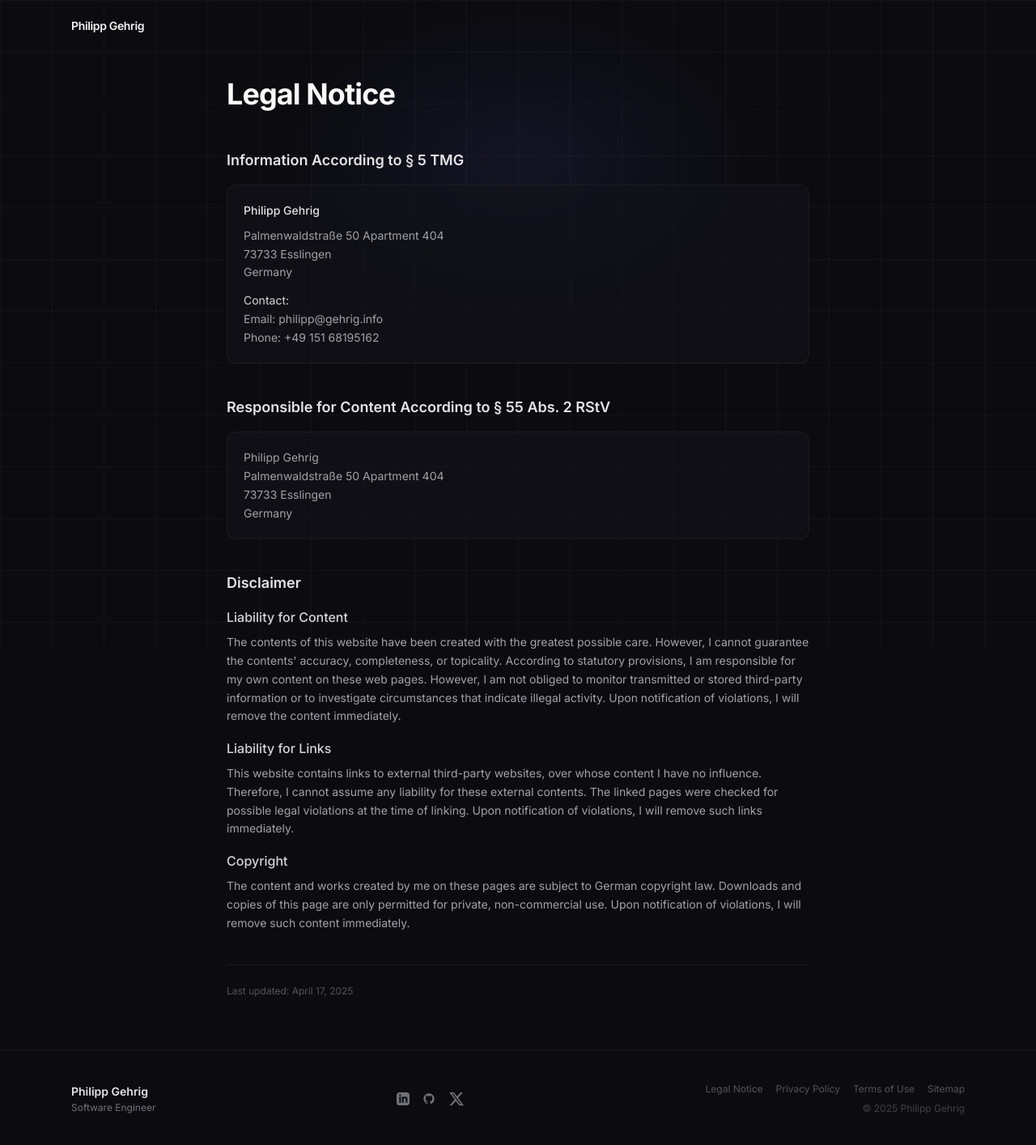
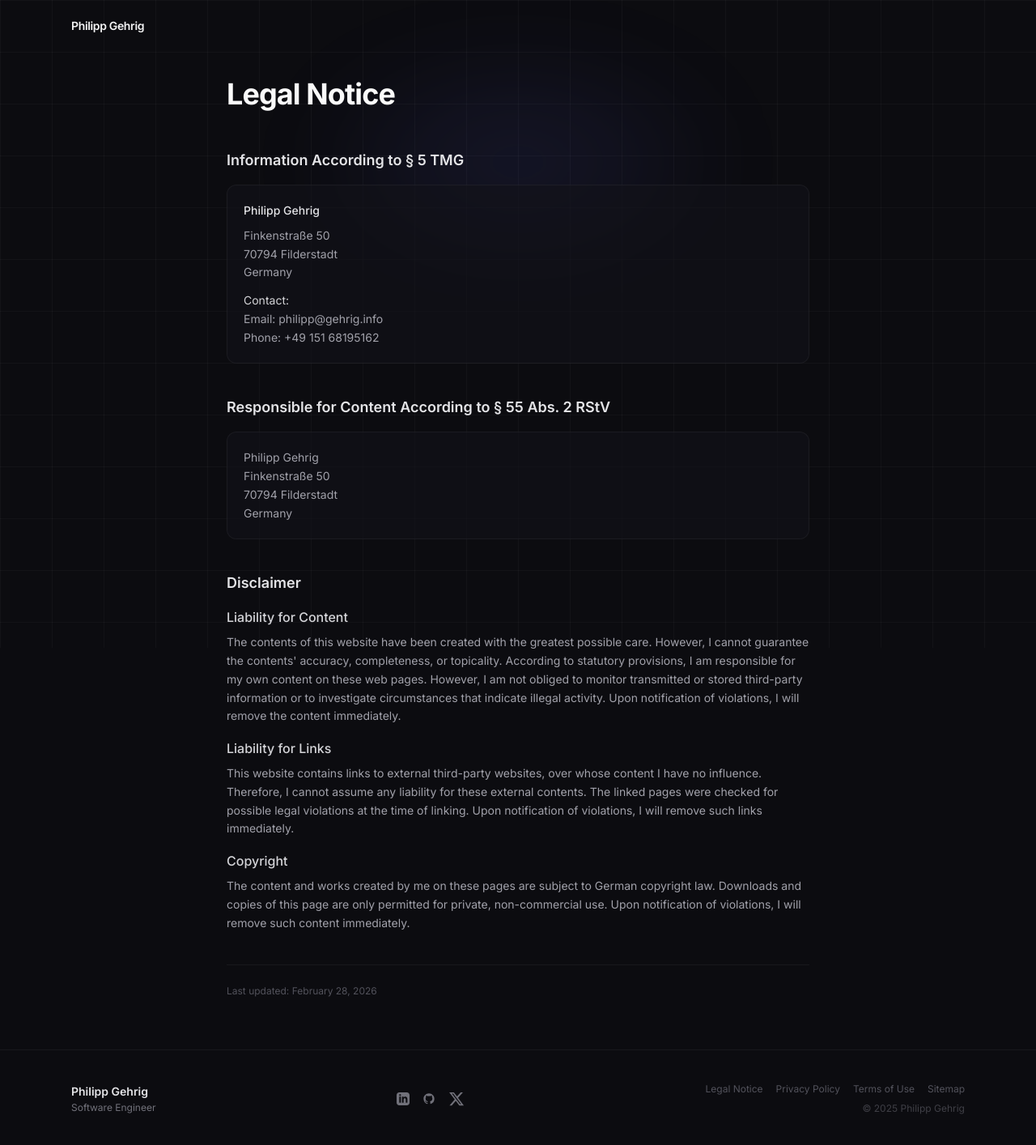
Before and after one commit to philippgehrig/cv, a Nuxt app: page /policies/legal-notice in a window 1280 px wide. Shown: the top 1414 px of the page at 81% size. Built offline with nearby package versions, Linux system fonts and the light colour scheme.

Commit message:
chore(legal): update adress

```diff
--- a/pages/policies/legal-notice.vue
+++ b/pages/policies/legal-notice.vue
@@ -8,7 +8,7 @@
           <h2 class="text-lg font-semibold text-zinc-200 mb-4">Information According to § 5 TMG</h2>
           <div class="rounded-xl border border-white/5 bg-dark-800/60 p-5">
             <p class="font-medium text-zinc-200 mb-2">Philipp Gehrig</p>
-            <p>Palmenwaldstraße 50 Apartment 404<br>73733 Esslingen<br>Germany</p>
+            <p>Finkenstraße 50<br>70794 Filderstadt<br>Germany</p>
             <p class="mt-3"><span class="text-zinc-300">Contact:</span><br>Email: philipp@gehrig.info<br>Phone: +49 151 68195162</p>
           </div>
         </div>
@@ -16,7 +16,7 @@
         <div>
           <h2 class="text-lg font-semibold text-zinc-200 mb-4">Responsible for Content According to § 55 Abs. 2 RStV</h2>
           <div class="rounded-xl border border-white/5 bg-dark-800/60 p-5">
-            <p>Philipp Gehrig<br>Palmenwaldstraße 50 Apartment 404<br>73733 Esslingen<br>Germany</p>
+            <p>Philipp Gehrig<br>Finkenstraße 50<br>70794 Filderstadt<br>Germany</p>
           </div>
         </div>
 
@@ -39,7 +39,7 @@
         </div>
 
         <div class="pt-6 border-t border-white/5 text-xs text-zinc-600">
-          Last updated: April 17, 2025
+          Last updated: February 28, 2026
         </div>
       </div>
     </div>
```
